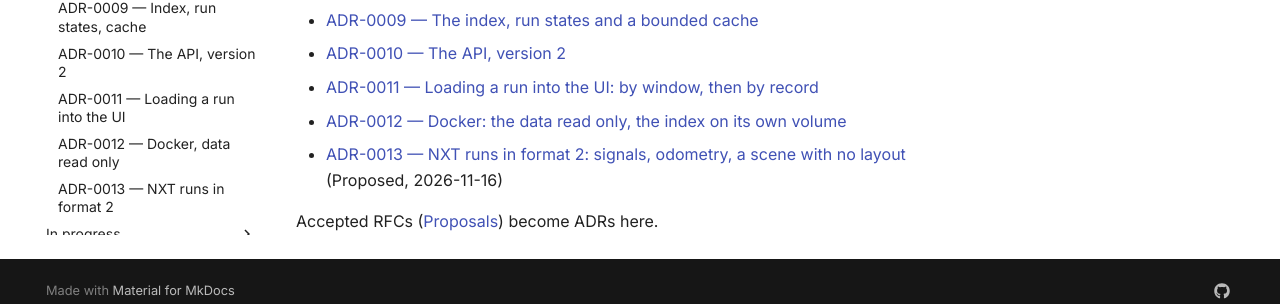
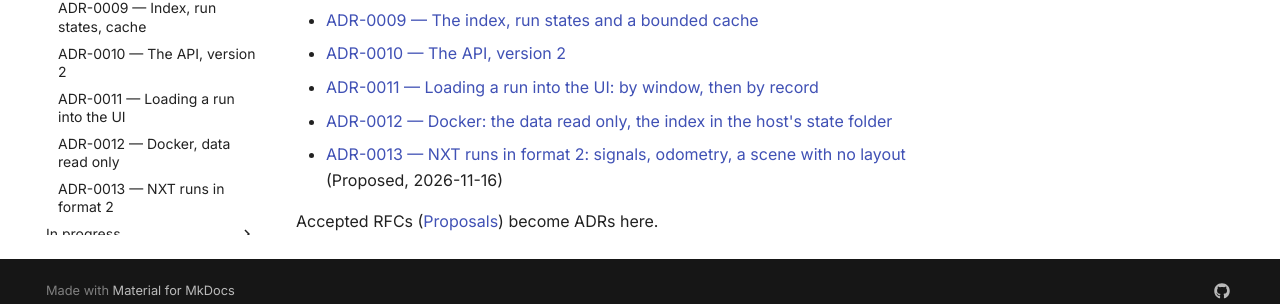
Before and after one commit to chipi/robotics-lab, an MkDocs documentation site: the page built from docs/adr/README.md, in a window 1280 px wide and 900 px high, scrolled down 703 px. Shown: the part 577-881 px from the top of the window. Built offline with MkDocs 1.6.1 and Material for MkDocs 9.7.7, drawn with Linux system fonts in a browser that asks for light colours; comment, search, counter and statistics services are not loaded.

Commit message:
docs: ADR-0012's title says where the index is now (the host's state folder, since round 2)
Co-Authored-By: Claude Opus 5.5 <noreply@anthropic.com>
Claude-Session: https://claude.ai/code/session_01DJqN6uAf3JMxzKiugKhYEb

```diff
--- a/docs/adr/README.md
+++ b/docs/adr/README.md
@@ -40,7 +40,7 @@ Required sections:
   - [ADR-0009 — The index, run states and a bounded cache](ADR-0009-index-and-lifecycle.md)
   - [ADR-0010 — The API, version 2](ADR-0010-api-2.md)
   - [ADR-0011 — Loading a run into the UI: by window, then by record](ADR-0011-loading-into-the-ui.md)
-  - [ADR-0012 — Docker: the data read only, the index on its own volume](ADR-0012-docker-read-only-data.md)
+  - [ADR-0012 — Docker: the data read only, the index in the host's state folder](ADR-0012-docker-read-only-data.md)
 - [ADR-0013 — NXT runs in format 2: signals, odometry, a scene with no
   layout](ADR-0013-nxt-runs-in-format-2.md) (Proposed, 2026-11-16)
 
```
Also changed, not shown: docs/adr/ADR-0012-docker-read-only-data.md (+1 -1 lines).
